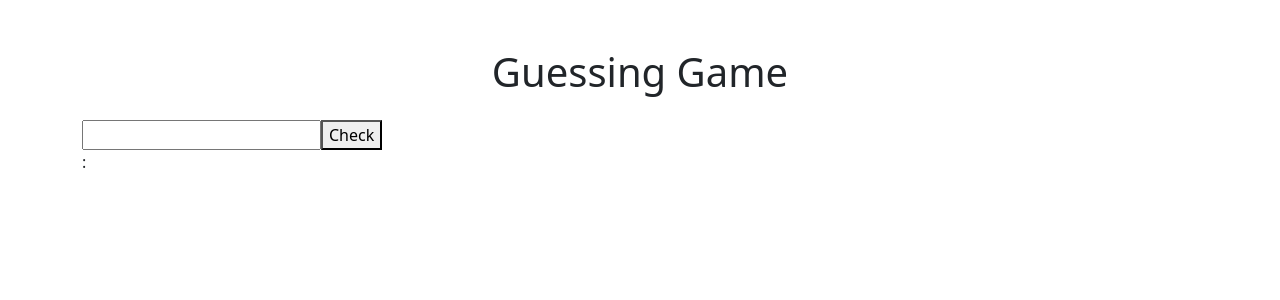
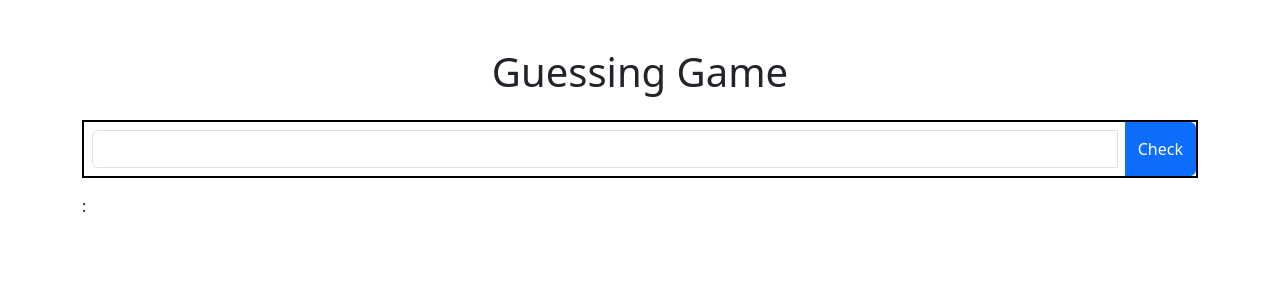
Before and after one commit to NicolasNievas/Practica_Angular18, an Angular app in the folder adivinanza/: page / in a window 1280 px wide. Shown: the top 300 px of the page. Built offline with nearby package versions, Linux system fonts and the light colour scheme.

Commit message:
Update number-input.component.html

```diff
--- a/adivinanza/src/app/number-input/number-input.component.html
+++ b/adivinanza/src/app/number-input/number-input.component.html
@@ -1,6 +1,6 @@
-<div>
-    <input type="number" [(ngModel)]="guess" >
-    <button (click)="makeGuess()">Check</button>
+<div class="input-group mb-3" style="border: solid 2px black">
+    <input type="number" [(ngModel)]="guess" class="form-control m-2" >
+    <button (click)="makeGuess()" class="btn btn-primary">Check</button>
 </div>
 
 <!-- <div>
```
